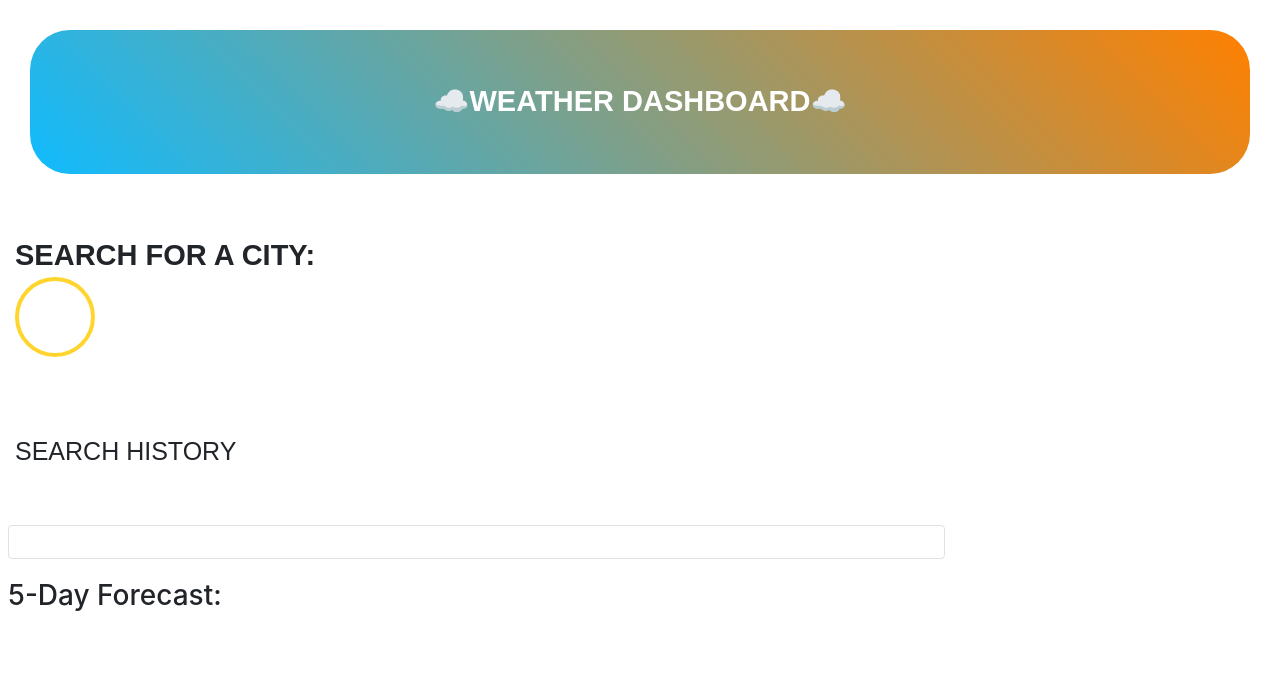
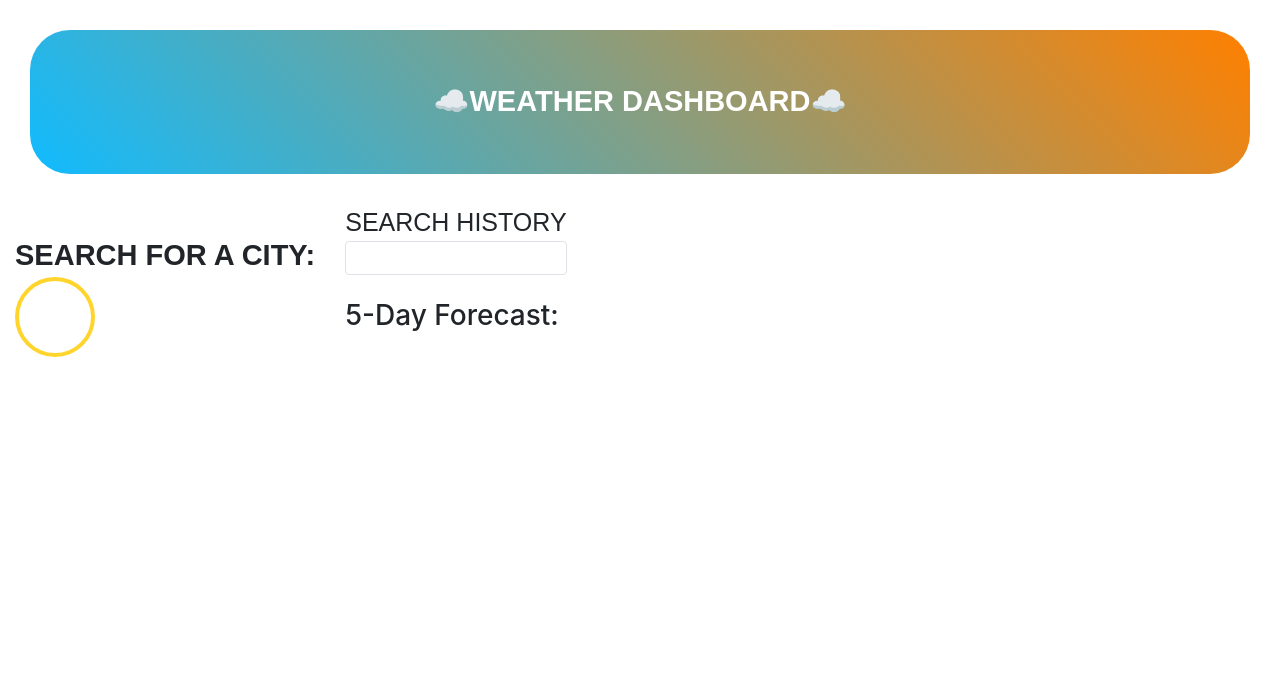
Before and after one commit to BoiledLettuce/Weather-Dashboard, a plain HTML site: page index.html in a window 1280 px wide. Shown: the top 689 px of the page. Drawn offline with nearby package versions, Linux system fonts and the light colour scheme.

Commit message:
fixed some html and css positionings

```diff
--- a/assets/script.js
+++ b/assets/script.js
@@ -45,7 +45,7 @@ function weatherNow(city) {
             url: uviURL,
             method: "GET"
         }).then(function(uviResponse) {
-            console.log(uviResponse);
+            console.log('uviResponse = ' + uviResponse);
 
             var uvIndex = uviResponse.value;
             var uvIndexP = $(`
@@ -92,13 +92,15 @@ function weatherFuture(lat, lon) {
 
         for (let i = 1; i < 6; i++) {
             var cityInfo = {
-                data: futureResponse.daily[i].dt,
+                date: futureResponse.daily[i].dt,
                 icon: futureResponse.daily[i].weather[0].icon,
                 temp: futureResponse.daily[i].temp.day,
                 humidity: futureResponse.daily[i].humidity
             };
 
-            var currentDate = moment.unix(cityInfo.date).format('ll LT');
+            var currentDate = moment.unix(cityInfo.date).format("MM/DD/YYYY");;
+
+
             var iconURL = `<img src="https://openweathermap.org/img/w/${cityInfo.icon}.png" alt="${futureResponse.daily[i].weather[0].main}" />`;
 
             var futureCard = $(`
@@ -107,7 +109,7 @@ function weatherFuture(lat, lon) {
                         <div class="card-body">
                             <h5>${currentDate}</h5>
                             <p>${iconURL}</p>
-                            <p>Temp: ${cityInfo.temp} C</p>
+                            <p>Temp: ${cityInfo.temp} F</p>
                             <p>Humidity: ${cityInfo.humidity} %</p>
                         </div>
                     </div>
--- a/assets/style.css
+++ b/assets/style.css
@@ -25,18 +25,27 @@
 /* left column stuff */
 .row {
     display: flex;
-    flex-direction: column;
+    flex-direction: row;
 }
 
 /* Search History */
 #searchHist {
+    display: flex;
     font-family: 'Red Hot Display', sans-serif;
     font-size: 25px;
-    margin: 30px;
+    align-items: flex-start;
+    justify-content: flex-start
+
+}
+/* Five Day Forecast */
+#fiveDay {
+    display: flex;
+    flex-direction: row;
 }
 
-
-
+.fiveDayClass {
+    margin: 150px;
+}
 
 
 
--- a/index.html
+++ b/index.html
@@ -40,43 +40,36 @@
     </div>
 
     <!-- Search History Block -->
-    <div class="row mt-3">
-        <div class="col-12">
+    <div>
+        <aside>
 
             <ul id="searchHist" class="list-group"> SEARCH HISTORY
                 <!-- append li here li class="list-group-item"-->
             </ul>
-            <div id="weatherContent" class="col-9 pb-4 pt-4">
-                <div class="row pb-3 mr-2 ml-2">
+
+
+            <div id="weatherContent">
+                <div>
                     <div id="cityDetail" class="col-12 border rounded px-3 py-3">
                         <!-- display currentCity here text with p-->
                     </div>
                 </div>
 
-                <div class="row pb-2 pt-1">
-                    <div class="col-12 ml-2">
-                        <h3>5-Day Forecast:</h3>
-                    </div>
-                </div>
 
-                <div id="fiveDay" class="row pl-2">
-                    <!-- add 5 day forecast info here -->
-                </div>
+            </div>
+        </aside>
+
+        <content class="fiveDayClass">
+            <div>
+                <h3>5-Day Forecast:</h3>
             </div>
 
-
-
-        </div>
+            <div id="fiveDay">
+            <!-- add 5 day forecast info here -->
+            </div>
+        </content>
 
     </div>
-
-
-
-
-
-
-
-
 
 <!-- MOMENT -->
 <script src="https://cdnjs.cloudflare.com/ajax/libs/moment.js/2.18.1/moment.min.js"></script>
```
